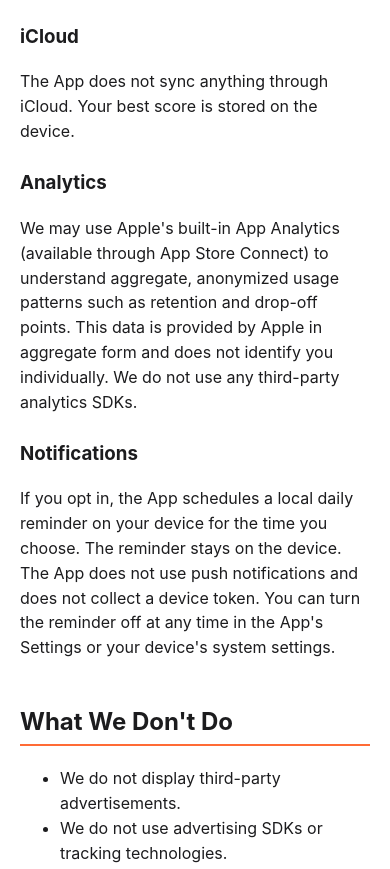
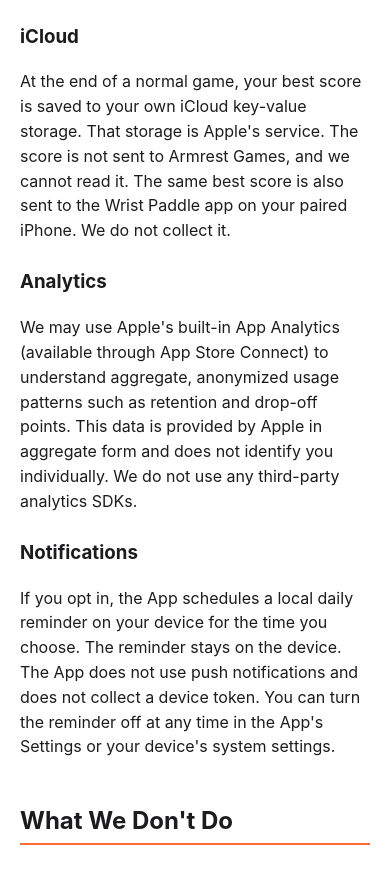
Before and after one commit to armrestgames/armrestgames.github.io, a plain HTML site: page privacy.html in a window 390 px wide. Shown: the part 1932-2801 px from the top of the page. Drawn offline with Linux system fonts and the light colour scheme.

Commit message:
Disclose that the best score is stored in the player's iCloud.
The score goes to Apple's key-value storage and the paired iPhone, not to Armrest Games.

```diff
--- a/privacy.html
+++ b/privacy.html
@@ -47,7 +47,7 @@
 <p>If you sign into Game Center (optional), your best score is submitted to Apple's Game Center leaderboard under your Game Center player identity. This is handled entirely by Apple's GameKit framework under Apple's own privacy terms; we do not receive, store, or process your Game Center identity or any personal information from it on any server of ours (we operate no servers). We do not receive additional data from Game Center beyond what's needed to display your rank and achievements within the App.</p>
 
 <h3>iCloud</h3>
-<p>The App does not sync anything through iCloud. Your best score is stored on the device.</p>
+<p>At the end of a normal game, your best score is saved to your own iCloud key-value storage. That storage is Apple's service. The score is not sent to Armrest Games, and we cannot read it. The same best score is also sent to the Wrist Paddle app on your paired iPhone. We do not collect it.</p>
 
 <h3>Analytics</h3>
 <p>We may use Apple's built-in App Analytics (available through App Store Connect) to understand aggregate, anonymized usage patterns such as retention and drop-off points. This data is provided by Apple in aggregate form and does not identify you individually. We do not use any third-party analytics SDKs.</p>
```
